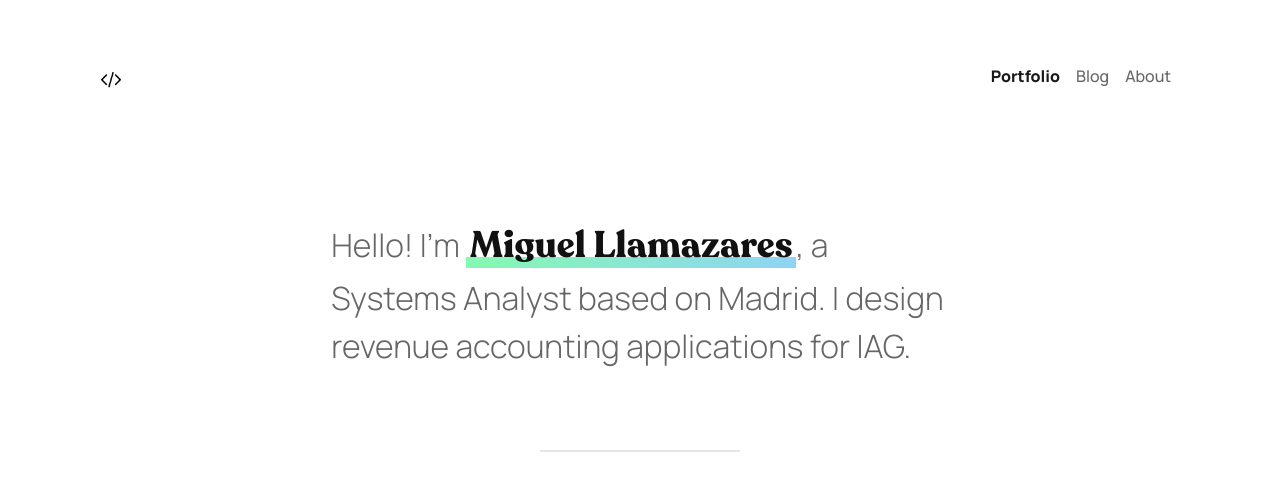
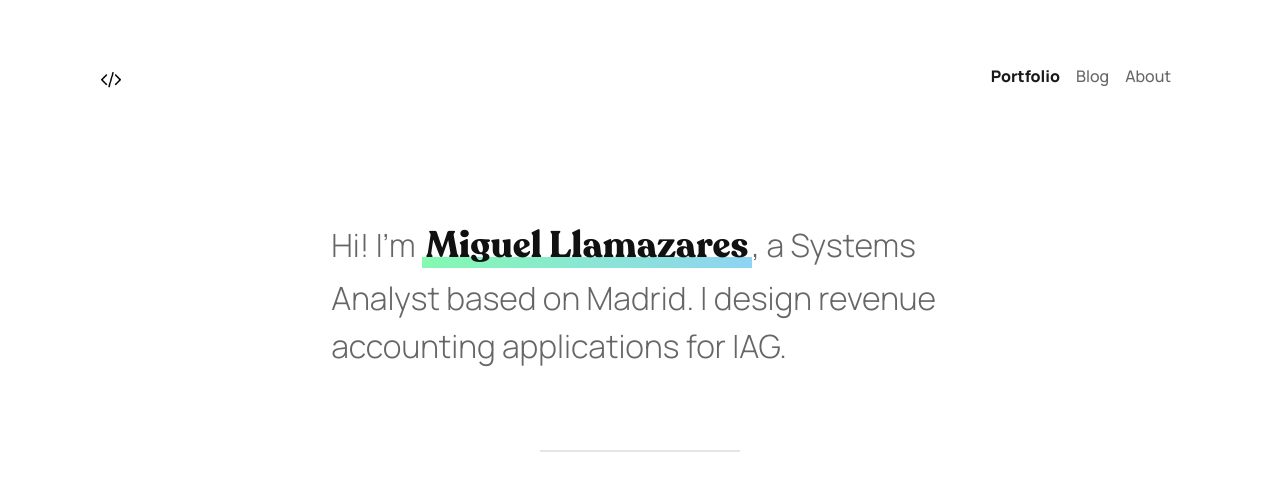
Before and after one commit to mllamazares/mllamazares.github.io, a Jekyll site: the page built from pages/index.html, in a window 1280 px wide. Shown: the top 480 px of the page. Built offline with Jekyll 4.4.1, drawn with Linux system fonts in a browser that asks for light colours; nearby versions of some CDN libraries; grey boxes are pictures that could not be loaded.

Commit message:
Update index.html

```diff
--- a/pages/index.html
+++ b/pages/index.html
@@ -10,7 +10,7 @@ weight: 1
 
 <div class="col-lg-7 mx-auto hello post">
 <p>
-Hello! I'm <a href='https://bit.ly/llamazareslinkedin' title="Go to LinkedIn profile" alt="Go to LinkedIn profile" class='highlight no-underline underline--magical'>Miguel Llamazares</a>,
+Hi! I'm <a href='https://bit.ly/llamazareslinkedin' title="Go to LinkedIn profile" alt="Go to LinkedIn profile" class='highlight no-underline underline--magical'>Miguel Llamazares</a>,
   a Systems Analyst based on Madrid. I design revenue accounting applications for IAG.
 </p>
 </div>
```
